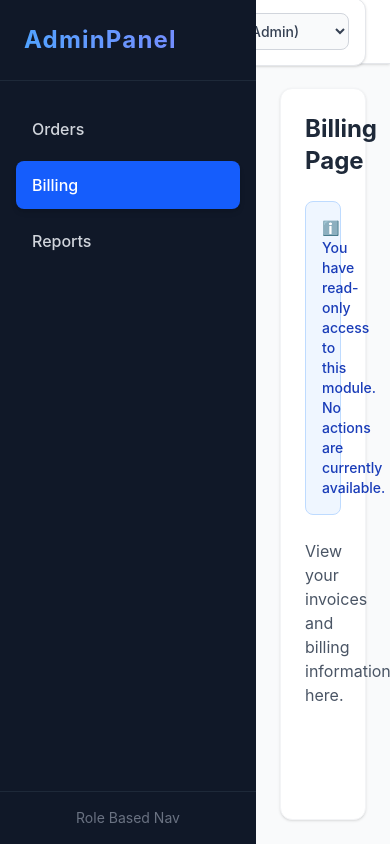
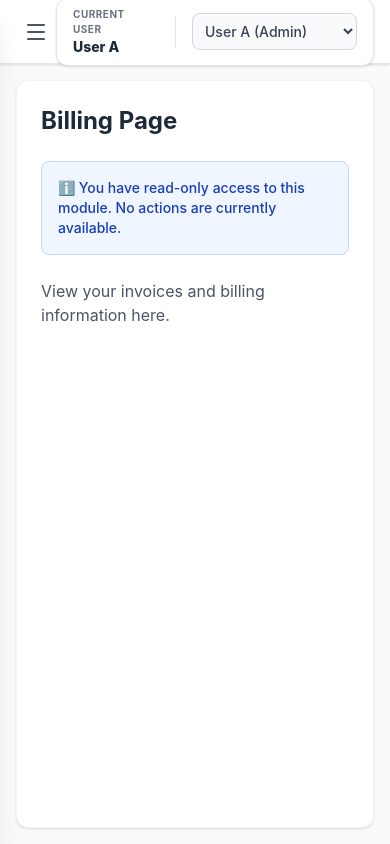
Before and after one commit to Ra-jj/Role_Based_Navigation-Assign-2-, a React (Vite) app: page /billing in a window 390 px wide. Built offline with nearby package versions, Linux system fonts and the light colour scheme.

Commit message:
feat: responsive polish, UI improvements, and README

```diff
--- a/index.html
+++ b/index.html
@@ -2,11 +2,15 @@
 <html lang="en">
   <head>
     <meta charset="UTF-8" />
-    <link rel="icon" type="image/svg+xml" href="/favicon.svg" />
+    <link rel="icon" type="image/svg+xml" href="/vite.svg" />
     <meta name="viewport" content="width=device-width, initial-scale=1.0" />
-    <title>role-based-navigation-assign-2-</title>
+    <title>Role Based Navigation System</title>
+    <!-- Inter Font -->
+    <link rel="preconnect" href="https://fonts.googleapis.com">
+    <link rel="preconnect" href="https://fonts.gstatic.com" crossorigin>
+    <link href="https://fonts.googleapis.com/css2?family=Inter:wght@300;400;500;600;700&display=swap" rel="stylesheet">
   </head>
-  <body>
+  <body class="font-sans antialiased text-gray-900 bg-gray-50">
     <div id="root"></div>
     <script type="module" src="/src/main.jsx"></script>
   </body>
--- a/package.json
+++ b/package.json
@@ -10,6 +10,7 @@
     "preview": "vite preview"
   },
   "dependencies": {
+    "lucide-react": "^1.41.0",
     "react": "^19.2.8",
     "react-dom": "^19.2.8",
     "react-router-dom": "^7.18.3"
--- a/src/App.jsx
+++ b/src/App.jsx
@@ -1,5 +1,6 @@
-import React from 'react';
+import React, { useState } from 'react';
 import { BrowserRouter as Router, Routes, Route, Navigate } from 'react-router-dom';
+import { Menu } from 'lucide-react';
 import Sidebar from './components/Sidebar';
 import UserSwitcher from './components/UserSwitcher';
 import ProtectedRoute from './components/ProtectedRoute';
@@ -9,19 +10,38 @@ import ReportsPage from './pages/ReportsPage';
 import Unauthorized from './pages/Unauthorized';
 
 function App() {
+  const [isMobileMenuOpen, setIsMobileMenuOpen] = useState(false);
+
   return (
     <Router>
-      <div className="flex h-screen bg-gray-50 font-sans text-gray-900">
-        <Sidebar />
+      <div className="flex h-screen bg-gray-50 font-sans text-gray-900 overflow-hidden">
+        {/* Mobile overlay */}
+        {isMobileMenuOpen && (
+          <div
+            className="fixed inset-0 bg-black bg-opacity-50 z-20 md:hidden"
+            onClick={() => setIsMobileMenuOpen(false)}
+          ></div>
+        )}
 
-        <div className="flex-1 flex flex-col overflow-hidden">
+        {/* Sidebar */}
+        <div className={`fixed inset-y-0 left-0 transform ${isMobileMenuOpen ? 'translate-x-0' : '-translate-x-full'} md:relative md:translate-x-0 transition duration-200 ease-in-out z-30 md:z-0`}>
+          <Sidebar onClose={() => setIsMobileMenuOpen(false)} />
+        </div>
+
+        <div className="flex-1 flex flex-col min-w-0 overflow-hidden">
           {/* Top Navbar for User Switcher */}
-          <header className="h-16 bg-white border-b border-gray-200 flex items-center justify-end px-6 shadow-sm z-10">
+          <header className="h-16 bg-white border-b border-gray-200 flex items-center justify-between md:justify-end px-4 md:px-6 shadow-sm z-10 shrink-0">
+            <button
+              className="md:hidden p-2 text-gray-600 hover:text-gray-900 hover:bg-gray-100 rounded-lg"
+              onClick={() => setIsMobileMenuOpen(true)}
+            >
+              <Menu size={24} />
+            </button>
             <UserSwitcher />
           </header>
 
           {/* Main Content Area */}
-          <main className="flex-1 overflow-x-hidden overflow-y-auto bg-gray-50 p-6">
+          <main className="flex-1 overflow-x-hidden overflow-y-auto bg-gray-50 p-4 md:p-6">
             <Routes>
               <Route path="/" element={<Navigate to="/orders" replace />} />
 
--- a/src/components/Sidebar.jsx
+++ b/src/components/Sidebar.jsx
@@ -1,39 +1,64 @@
 import React from 'react';
 import { NavLink } from 'react-router-dom';
 import { usePermission } from '../context/PermissionContext';
+import { ShoppingCart, Receipt, BarChart2, ShieldAlert, X } from 'lucide-react';
 
-const Sidebar = () => {
+const Sidebar = ({ onClose }) => {
   const { modules, hasPermission } = usePermission();
 
+  const getIconForModule = (name) => {
+    switch (name.toLowerCase()) {
+      case 'orders': return <ShoppingCart size={20} />;
+      case 'billing': return <Receipt size={20} />;
+      case 'reports': return <BarChart2 size={20} />;
+      default: return <ShieldAlert size={20} />;
+    }
+  };
+
+  // Filter modules that have VIEW permission
+  const viewableModules = modules.filter(module => hasPermission(module.name, 'VIEW'));
+
   return (
-    <aside className="w-64 bg-gray-900 text-white min-h-screen flex flex-col shadow-xl flex-shrink-0">
-      <div className="p-6 border-b border-gray-800">
+    <aside className="w-64 bg-gray-900 text-white h-full flex flex-col shadow-xl">
+      <div className="p-6 border-b border-gray-800 flex justify-between items-center">
         <h2 className="text-2xl font-bold tracking-wider text-transparent bg-clip-text bg-gradient-to-r from-blue-400 to-indigo-400">
           AdminPanel
         </h2>
+        {/* Mobile close button */}
+        <button className="md:hidden text-gray-400 hover:text-white" onClick={onClose}>
+          <X size={24} />
+        </button>
       </div>
 
       <nav className="flex-1 px-4 py-6 space-y-2 overflow-y-auto">
-        {modules.map((module) => {
-          if (!hasPermission(module.name, 'VIEW')) return null;
-
+        {viewableModules.length === 0 ? (
+          <div className="text-center text-gray-500 py-8 px-4 bg-gray-800 rounded-lg border border-gray-700">
+            <ShieldAlert className="mx-auto mb-3 text-gray-500" size={32} />
+            <p className="text-sm font-medium text-gray-400">No modules available</p>
+            <p className="text-xs mt-1">Please contact your administrator for access.</p>
+          </div>
+        ) : (
+          viewableModules.map((module) => {
             const path = `/${module.name.toLowerCase()}`;
             return (
               <NavLink
                 key={module.name}
                 to={path}
+                onClick={onClose} // Close sidebar on mobile after clicking
                 className={({ isActive }) =>
-                `block px-4 py-3 rounded-lg transition-all duration-200 ${
+                  `flex items-center px-4 py-3 rounded-lg transition-all duration-200 ${
                     isActive
                       ? 'bg-blue-600 text-white shadow-md'
                       : 'text-gray-300 hover:bg-gray-800 hover:text-white'
                   }`
                 }
               >
+                <span className="mr-3">{getIconForModule(module.name)}</span>
                 <span className="font-medium">{module.name}</span>
               </NavLink>
             );
-        })}
+          })
+        )}
       </nav>
 
       <div className="p-4 border-t border-gray-800 text-sm text-gray-500 text-center">
--- a/src/context/PermissionContext.jsx
+++ b/src/context/PermissionContext.jsx
@@ -13,7 +13,7 @@ export const PermissionProvider = ({ children }) => {
       (m) => m.name.toLowerCase() === moduleName.toLowerCase()
     );
     if (!targetModule) return false;
-    return targetModule.permission.includes(action);
+    return targetModule.permission?.includes(action) || false;
   };
 
   const setUser = (userKey) => {
```
Also changed, not shown: 2 other files (tests, documents, lock files or other folders). Lines whose indentation alone changed are shown as unchanged.
